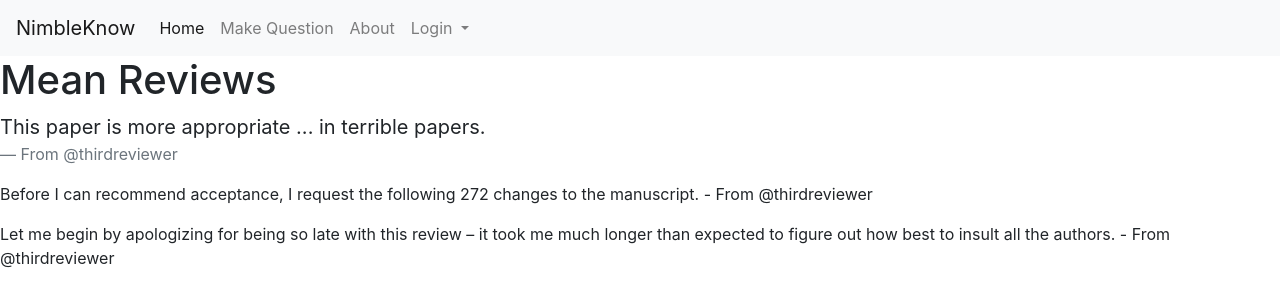
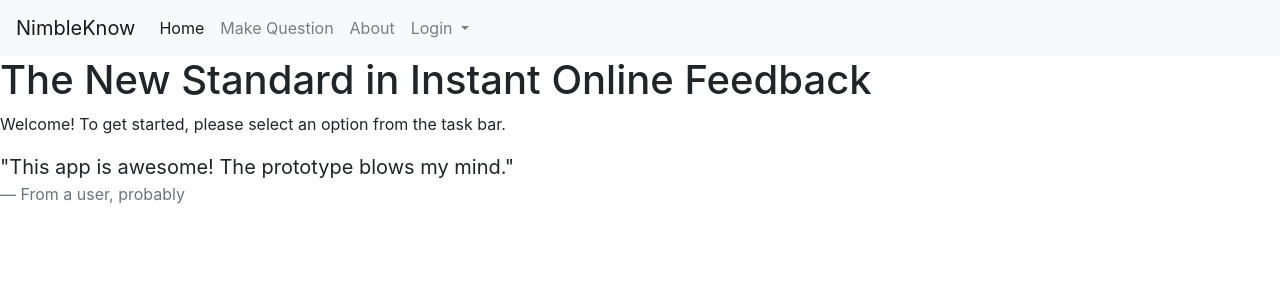
Before and after one commit to wwu-csci-497/csci-497-project-classroomfeedbacksystem, a Flask app: page / in a window 1280 px wide. Shown: the top 307 px of the page. Run offline with Flask 2, Linux system fonts and the light colour scheme; some libraries are stand-ins or nearby versions.

Commit message:
Added to home.html and about.html pages

```diff
--- a/flaskr/templates/review/about.html
+++ b/flaskr/templates/review/about.html
@@ -1,9 +1,10 @@
 {% extends 'base.html' %}
 
 {% block header %}
-  <h1>{% block title %}About us{% endblock %}</h1>
+  <h1>{% block title %}About Us{% endblock %}</h1>
 {% endblock %}
 
 {% block content %}
-  <p>We collect mean reviews.</p>
+  <p>Instructors today have many options to provide digital feedback to their students, but many are either expensive, difficult to use, inaccessible, or all of the above. Our mission is to create a free, accessible instant feedback system. With translation and text-to-speech, NimbleKnow allows educators
+  to reach out to all of their students and give meaningful feedback. We are four undergraduate students at Western Washington University with a drive to create something more meaningful for instructors and students.</p>
 {% endblock %}
--- a/flaskr/templates/review/home.html
+++ b/flaskr/templates/review/home.html
@@ -1,21 +1,12 @@
 {% extends 'base.html' %}
 
 {% block header %}
-  <h1>{% block title %}Mean Reviews{% endblock %}</h1>
+  <h1>{% block title %}The New Standard in Instant Online Feedback{% endblock %}</h1>
 {% endblock %}
 {% block content %}
+    <p>Welcome! To get started, please select an option from the task bar.</p>
   <blockquote class="blockquote">
-    <p class="mb-0">This paper is more appropriate ... in terrible
-                    papers.</p>
-    <footer class="blockquote-footer">From @thirdreviewer</footer>
+    <p class="mb-0">"This app is awesome! The prototype blows my mind."</p>
+    <footer class="blockquote-footer">From a user, probably</footer>
 </blockquote>
-  <blockquote>
-    Before I can recommend acceptance, I request the following 272
-    changes to the manuscript. - From @thirdreviewer
-  </blockquote>
-  <blockquote>
-    Let me begin by apologizing for being so late with this review –
-    it took me much longer than expected to figure out how best to
-    insult all the authors. - From @thirdreviewer
-  </blockquote>
 {% endblock %}
```
